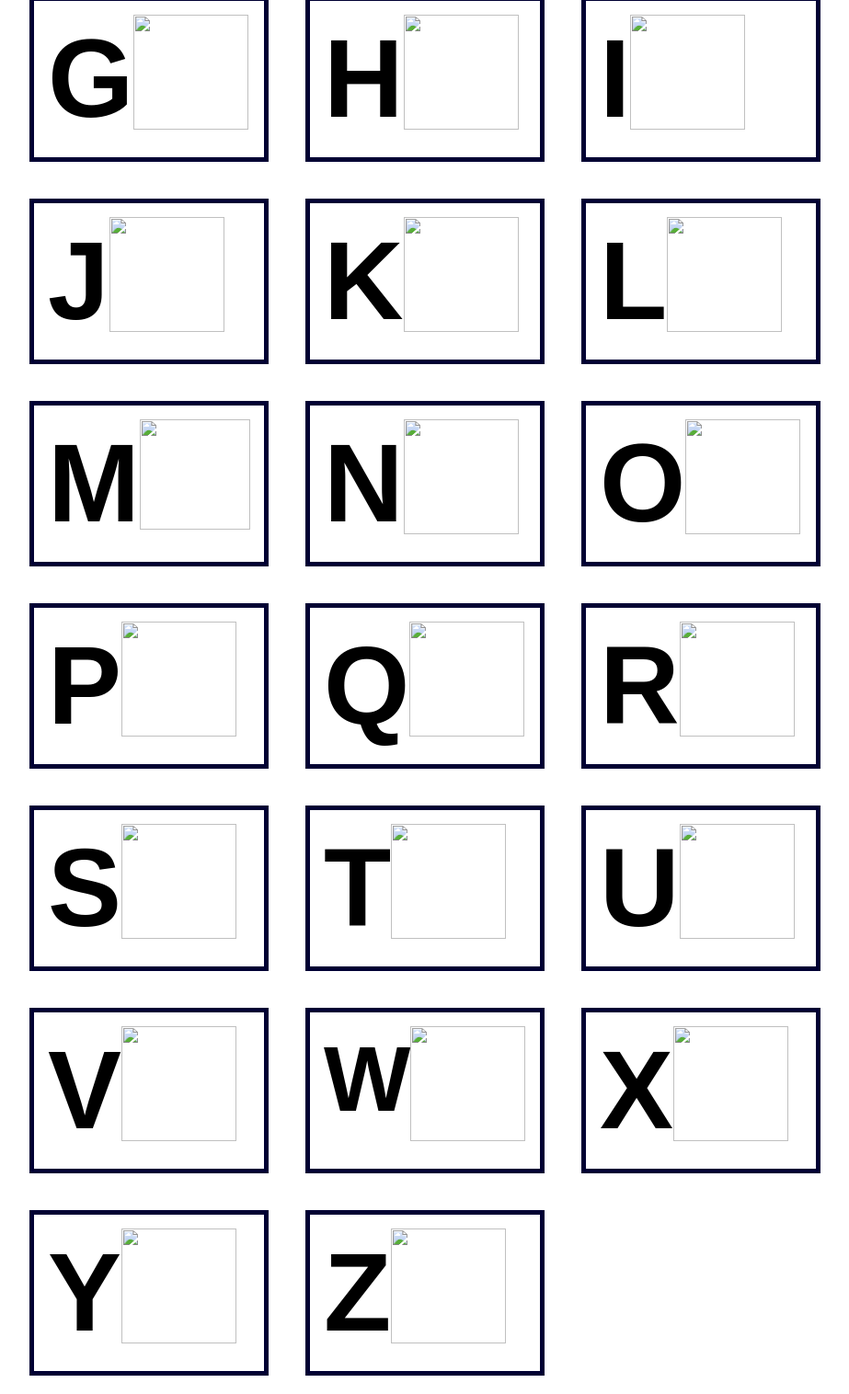
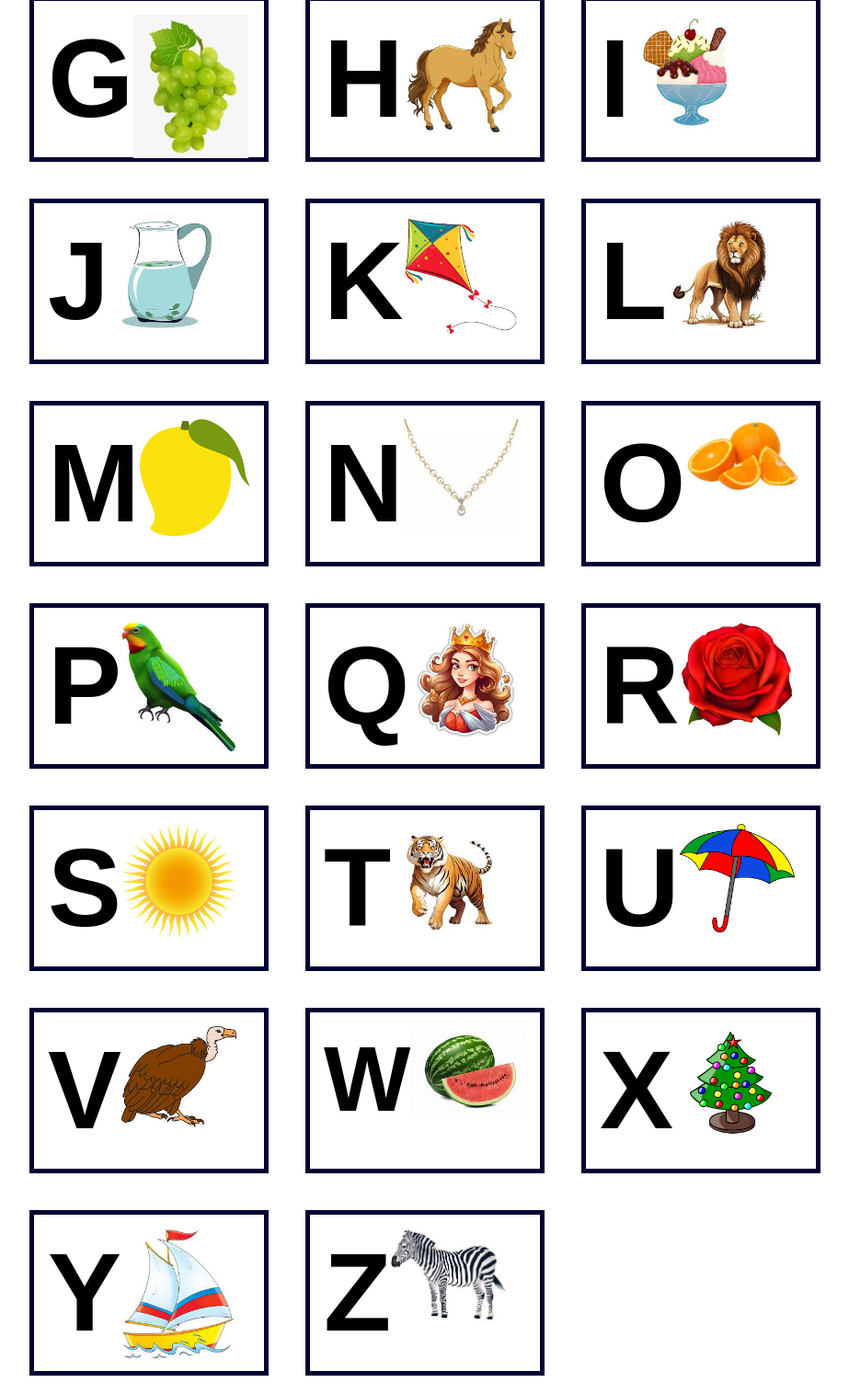
Before and after one commit to neha2005-hub/Project, a plain HTML site: page alphabet.html in a window 1280 px wide. Shown: the part 543-2059 px from the top of the page at 92% size, without its empty margins (126-1049 px from the left). Drawn offline with Linux system fonts and the light colour scheme.

Commit message:
Add files via upload

```diff
--- a/alphabet.html
+++ b/alphabet.html
@@ -44,107 +44,107 @@
             <div class="child">
             	<div class="a letter">
                 	<h2>A</h2>
-                    <img src="alphabet/apple.png">
+                    <img src="apple.png">
                 </div>
                 <div class="b letter">
                 	<h2>B</h2>
-                    <img src="alphabet/ball.png">
+                    <img src="ball.png">
                 </div>
                 <div class="c letter">
                 	<h2>C</h2>
-                    <img src="alphabet/cat.png">
+                    <img src="cat.png">
                 </div>
                 <div class="d letter">
                 	<h2>D</h2>
-                    <img src="alphabet/dog.png">
+                    <img src="dog.png">
                 </div>
                 <div class="e letter">
                 	<h2>E</h2>
-                    <img src="alphabet/elephant.png">
+                    <img src="elephant.png">
                 </div>
                 <div class="f letter">
                 	<h2>F</h2>
-                    <img src="alphabet/fish.png">
+                    <img src="fish.png">
                 </div>
                 <div class="g letter">
                 	<h2>G</h2>
-                    <img src="alphabet/grapes.png">
+                    <img src="grapes.png">
                 </div>
                 <div class="h letter">
                 	<h2>H</h2>
-                    <img src="alphabet/horse.png">
+                    <img src="horse.png">
                 </div>
                 <div class="i letter">
                 	<h2>I</h2>
-                    <img src="alphabet/icecream.png">
+                    <img src="icecream.png">
                 </div>
                 <div class="j letter">
                 	<h2>J</h2>
-                    <img src="alphabet/jug.png">
+                    <img src="jug.png">
                 </div>
                 <div class="k letter">
                 	<h2>K</h2>
-                    <img src="alphabet/kite.png">
+                    <img src="kite.png">
                 </div>
                 <div class="l letter">
                 	<h2>L</h2>
-                    <img src="alphabet/lion.png">
+                    <img src="lion.png">
                 </div>
                 <div class="m letter">
                 	<h2>M</h2>
-                    <img src="alphabet/mango.png" style="width: 120px;">
+                    <img src="mango.png" style="width: 120px;">
                 </div>
                 <div class="n letter">
                 	<h2>N</h2>
-                    <img src="alphabet/necklace.jpg">
+                    <img src="necklace.jpg">
                 </div>
                 <div class="o letter">
                 	<h2>O</h2>
-                    <img src="alphabet/orange.jpg">
+                    <img src="orange.jpg">
                 </div>
                 <div class="p letter">
                 	<h2>P</h2>
-                    <img src="alphabet/parrot.png">
+                    <img src="parrot.png">
                 </div>
                 <div class="q letter">
                 	<h2>Q</h2>
-                    <img src="alphabet/queen.jpg">
+                    <img src="queen.jpg">
                 </div>
                 <div class="r letter">
                 	<h2>R</h2>
-                    <img src="alphabet/rose.png">
+                    <img src="rose.png">
                 </div>
                 <div class="s letter">
                 	<h2>S</h2>
-                    <img src="alphabet/sun.jpg">
+                    <img src="sun.jpg">
                 </div>
                 <div class="t letter">
                 	<h2>T</h2>
-                    <img src="alphabet/tiger.png">
+                    <img src="tiger.png">
                 </div>
                 <div class="u letter">
                 	<h2>U</h2>
-                    <img src="alphabet/umbrella.png">
+                    <img src="umbrella.png">
                 </div>
                 <div class="v letter">
                 	<h2>V</h2>
-                    <img src="alphabet/vulture.png">
+                    <img src="vulture.png">
                 </div>
                 <div class="w letter">
                 	<h3 style="font-size: 100px; float: left;">W</h3>
-                    <img src="alphabet/watermelon.jpeg">
+                    <img src="watermelon.jpeg">
                 </div>
                 <div class="x letter">
                 	<h2>X</h2>
-                    <img src="alphabet/xmas.png">
+                    <img src="xmas.png">
                 </div>
                 <div class="y letter">
                 	<h2>Y</h2>
-                    <img src="alphabet/yatch.png">
+                    <img src="yatch.png">
                 </div>
                 <div class="z letter">
                 	<h2>Z</h2>
-                    <img src="alphabet/zebra.png">
+                    <img src="zebra.png">
                 </div>
             </div>
         </div>
```
